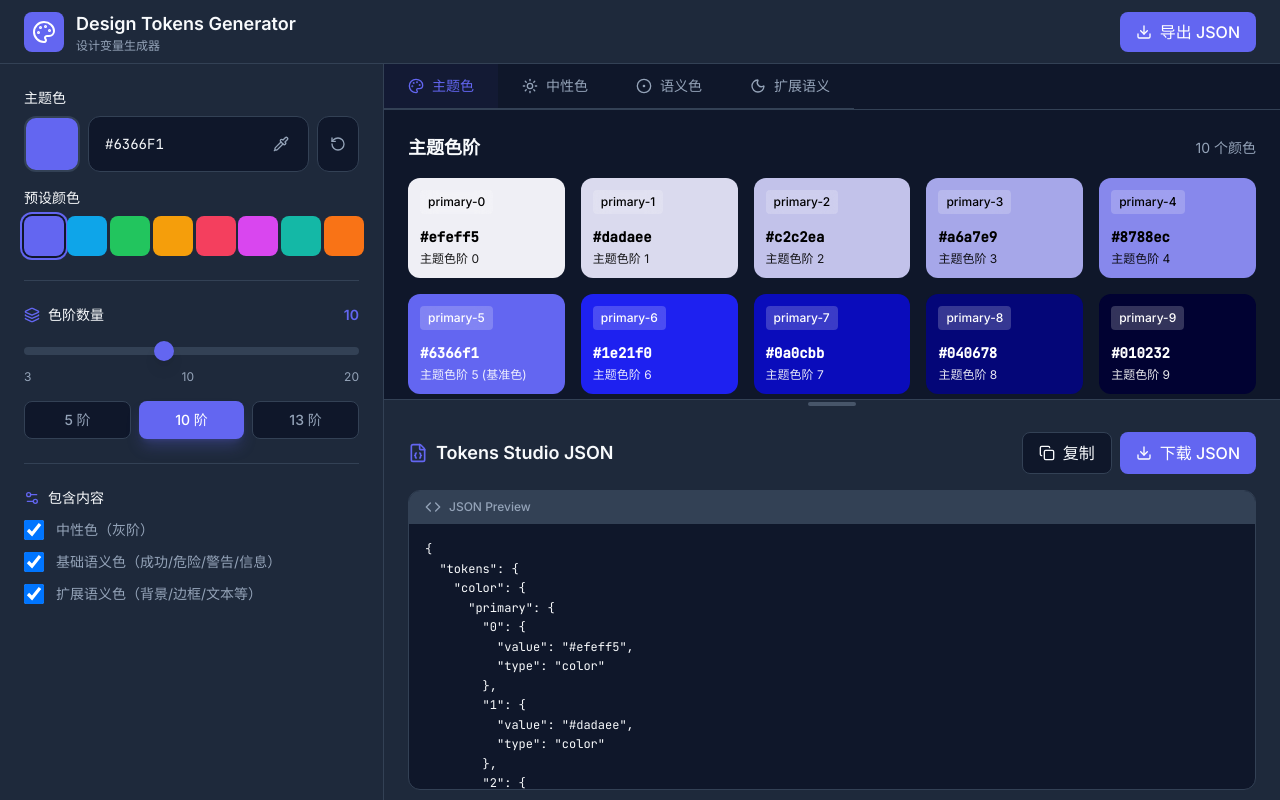
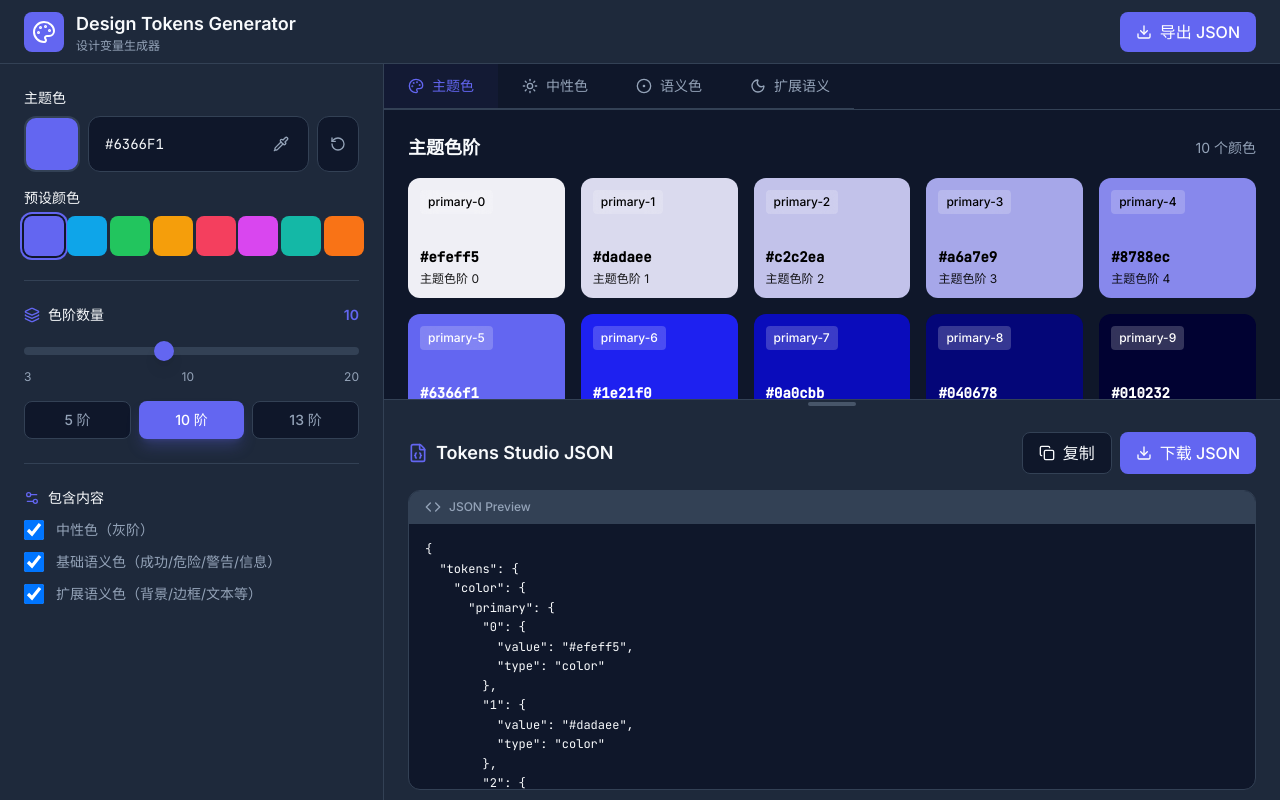
Before and after one commit to damahuazi/DesignTokensGenerator, a React (Vite) app in the folder design-tokens-generator/: page / in a window 1280 px wide. Built offline with nearby package versions, Linux system fonts and the light colour scheme.

Commit message:
feat: 创建设计系统变量Web工具
Co-authored-by: traeagent <traeagent@users.noreply.github.com>

```diff
--- a/design-tokens-generator/src/components/PreviewPanel/ColorCard.tsx
+++ b/design-tokens-generator/src/components/PreviewPanel/ColorCard.tsx
@@ -32,26 +32,30 @@ export const ColorCard: React.FC<ColorCardProps> = ({ color, size = 'md' }) => {
   };
 
   const minHeightClass = {
-    sm: 'min-h-[80px]',
-    md: 'min-h-[100px]',
-    lg: 'min-h-[120px]'
+    sm: 'min-h-[100px]',
+    md: 'min-h-[120px]',
+    lg: 'min-h-[140px]'
   };
+
+  const displayName = color.name.length > 16
+    ? color.name.substring(0, 16) + '...'
+    : color.name;
 
   return (
     <div className="group h-full">
       <div
         className={`${minHeightClass[size]} h-full rounded-xl transition-all duration-200 cursor-pointer
-          hover:scale-[1.02] hover:shadow-xl relative overflow-hidden`}
+          hover:scale-[1.02] hover:shadow-xl relative overflow-hidden flex flex-col`}
         style={{ backgroundColor: color.value }}
         onClick={handleCopy}
       >
-        <div className="absolute inset-0 flex flex-col justify-between p-3">
-          <div className="flex items-start justify-between">
+        <div className="flex items-start justify-between p-3">
           <span
             className="text-xs font-medium px-2 py-1 rounded bg-white/20 backdrop-blur-sm"
             style={{ color: contrastColor }}
+            title={color.name}
           >
-              {color.name}
+            {displayName}
           </span>
 
           <button
@@ -68,7 +72,7 @@ export const ColorCard: React.FC<ColorCardProps> = ({ color, size = 'md' }) => {
           </button>
         </div>
 
-          <div className="space-y-1">
+        <div className="flex-1 flex flex-col justify-end p-3 pt-0 space-y-1">
           <p
             className="font-mono text-sm font-semibold"
             style={{ color: contrastColor }}
@@ -97,6 +101,5 @@ export const ColorCard: React.FC<ColorCardProps> = ({ color, size = 'md' }) => {
         </div>
       </div>
     </div>
-    </div>
   );
 };
```
Lines whose indentation alone changed are shown as unchanged.
